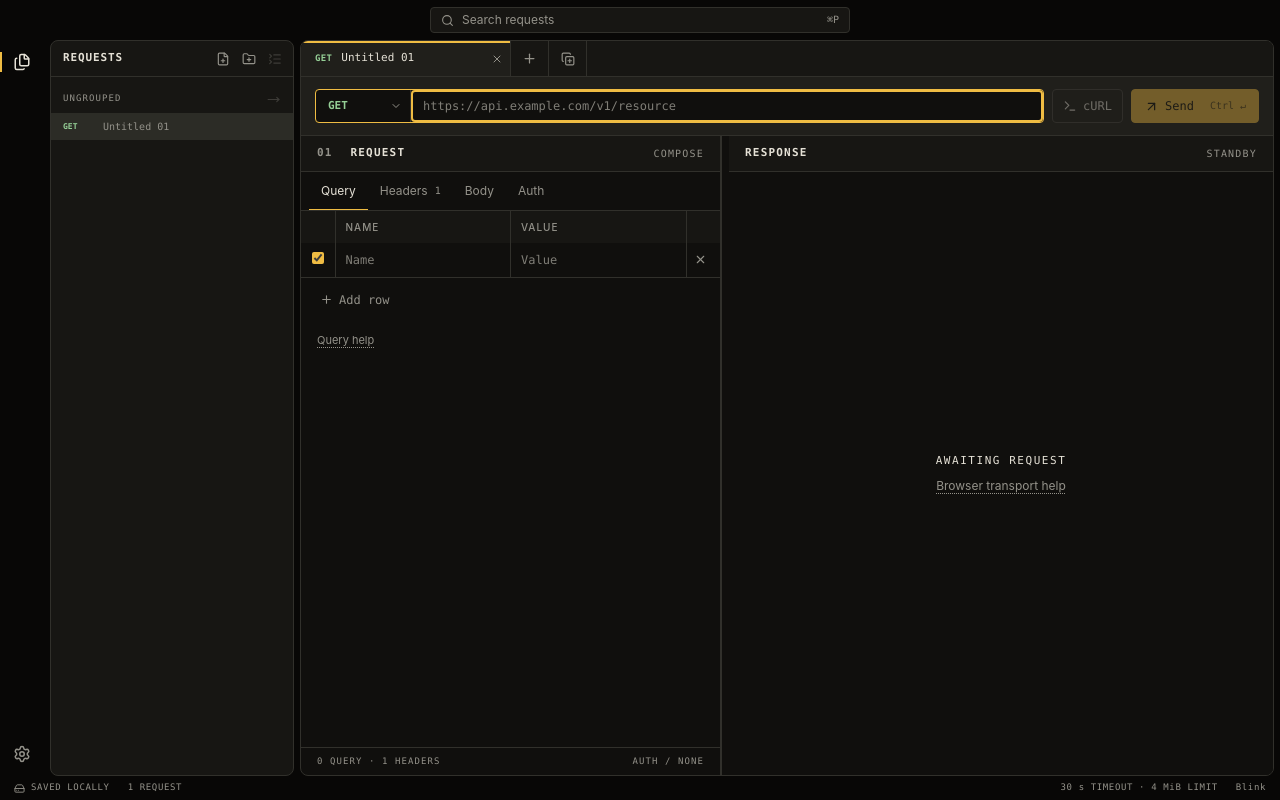
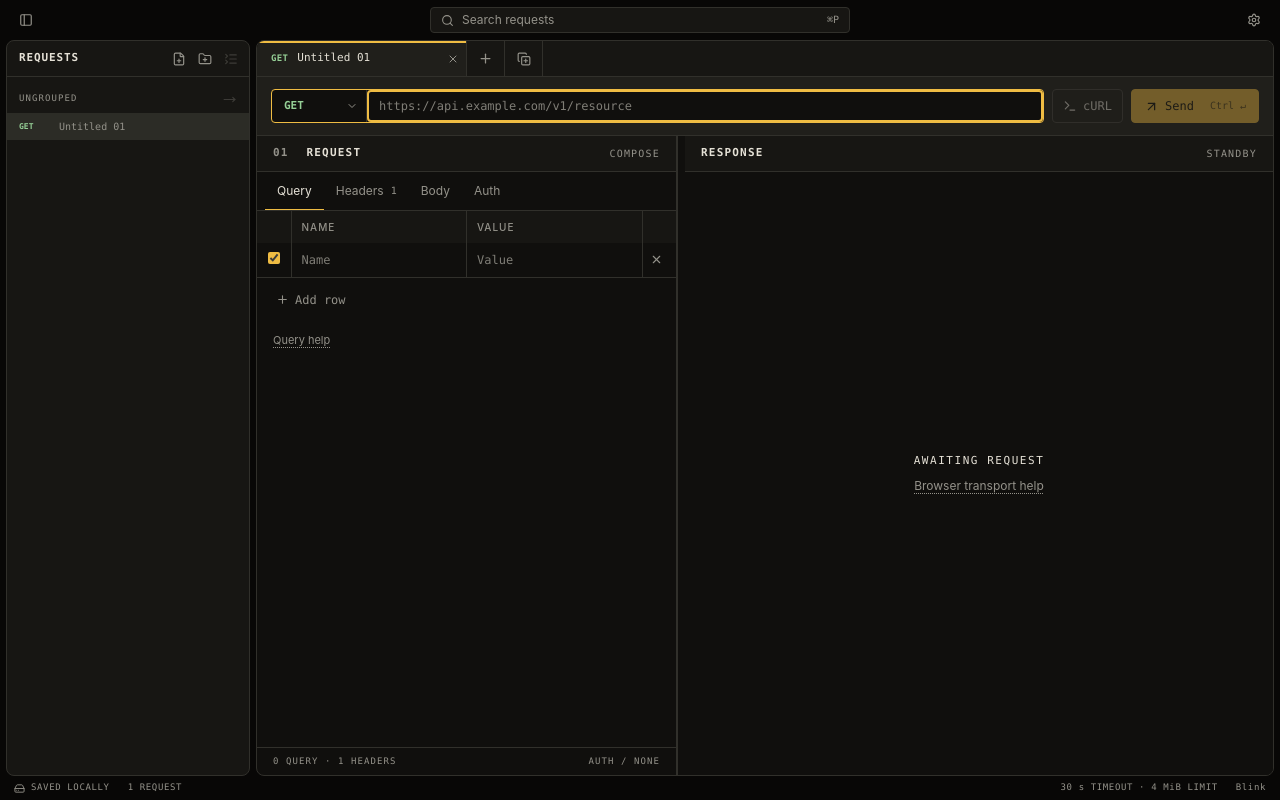
Before and after one commit to f0ursqu4r3/blink, a Vue app: page / in a window 1280 px wide. Built offline with nearby package versions, Linux system fonts and the light colour scheme.

Commit message:
feat: move Browser toggle and Settings to the title bar

```diff
--- a/src/App.vue
+++ b/src/App.vue
@@ -9,7 +9,6 @@ import GroupSettingsDialog from "@/components/GroupSettingsDialog.vue";
 import ApplicationSettingsDialog from "@/components/ApplicationSettingsDialog.vue";
 import WorkspaceStorageNotice from "@/components/WorkspaceStorageNotice.vue";
 import HelpTooltip from "@/components/HelpTooltip.vue";
-import ActivityBar from "@/components/ActivityBar.vue";
 import CommandCenter from "@/components/CommandCenter.vue";
 import { useTheme } from "@/composables/useTheme";
 import { nativeTransport } from "@/lib/transport";
@@ -64,6 +63,13 @@ const { name: themeName } = useTheme();
 // Tauri draws the macOS traffic lights over the title bar.
 const macOverlay = nativeTransport && /Mac/.test(navigator.userAgent);
 const mobileBrowserOpen = ref(false);
+const narrow = ref(false);
+const browserVisible = computed(() =>
+  narrow.value ? mobileBrowserOpen.value : !sidebarCollapsed.value,
+);
+const browserToggleLabel = computed(() =>
+  browserVisible.value ? "Hide request browser" : "Show request browser",
+);
 const selectedRequestIds = ref<number[]>([]);
 const selectionAnchorId = ref<number | null>(null);
 const closeTarget = computed(() =>
@@ -133,6 +139,14 @@ function handleSaveGroupSettings(
   groupSettingsOpen.value = false;
 }
 
+function toggleBrowser() {
+  if (narrow.value) {
+    mobileBrowserOpen.value = !mobileBrowserOpen.value;
+    sidebarCollapsed.value = false;
+  } else {
+    sidebarCollapsed.value = !sidebarCollapsed.value;
+  }
+}
 function select(id: number) {
   mobileBrowserOpen.value = false;
   activeId.value = id;
@@ -295,6 +309,18 @@ function onKey(event: KeyboardEvent) {
 }
 onMounted(() => window.addEventListener("keydown", onKey));
 onUnmounted(() => window.removeEventListener("keydown", onKey));
+
+let narrowQuery: MediaQueryList | undefined;
+function updateNarrow(event: MediaQueryListEvent) {
+  narrow.value = event.matches;
+}
+onMounted(() => {
+  if (typeof window.matchMedia !== "function") return;
+  narrowQuery = window.matchMedia("(max-width: 760px)");
+  narrow.value = narrowQuery.matches;
+  narrowQuery.addEventListener("change", updateNarrow);
+});
+onUnmounted(() => narrowQuery?.removeEventListener("change", updateNarrow));
 </script>
 
 <template>
@@ -303,36 +329,27 @@ onUnmounted(() => window.removeEventListener("keydown", onKey));
     :inert="closing || undefined"
   >
     <header
-      class="relative flex h-10 shrink-0 items-center justify-center px-2"
-      :class="{ 'px-18': macOverlay }"
+      class="grid h-10 shrink-0 grid-cols-[1fr_auto_1fr] items-center"
       data-title-bar
       data-tauri-drag-region
     >
-      <Button
-        variant="ghost"
-        class="absolute left-2 min-[761px]:hidden"
-        :aria-label="
-          mobileBrowserOpen ? 'Hide request browser' : 'Show request browser'
-        "
-        :aria-expanded="mobileBrowserOpen"
-        aria-controls="request-browser"
-        @click="
-          mobileBrowserOpen = !mobileBrowserOpen;
-          sidebarCollapsed = false;
-        "
+      <div
+        class="flex justify-start pl-2"
+        :class="{ 'pl-18': macOverlay }"
+        data-tauri-drag-region
       >
-        <PanelLeft :size="14" aria-hidden="true" />
-      </Button>
-      <Button
-        variant="ghost"
-        class="absolute right-2 min-[761px]:hidden"
-        aria-label="Application settings"
-        title="Application settings"
-        data-title-settings
-        @click="openApplicationSettings($event)"
-      >
-        <Settings :size="14" aria-hidden="true" />
-      </Button>
+        <Button
+          variant="ghost"
+          :aria-pressed="browserVisible"
+          :aria-label="browserToggleLabel"
+          :title="browserToggleLabel"
+          aria-controls="request-browser"
+          data-title-browser
+          @click="toggleBrowser"
+        >
+          <PanelLeft :size="14" aria-hidden="true" />
+        </Button>
+      </div>
       <CommandCenter
         v-if="ready"
         ref="commandCenter"
@@ -340,6 +357,17 @@ onUnmounted(() => window.removeEventListener("keydown", onKey));
         :groups="groups"
         @select="selectFromSearch"
       />
+      <div class="flex justify-end pr-2" data-tauri-drag-region>
+        <Button
+          variant="ghost"
+          aria-label="Application settings"
+          title="Application settings · Cmd/Ctrl+,"
+          data-title-settings
+          @click="openApplicationSettings($event)"
+        >
+          <Settings :size="14" aria-hidden="true" />
+        </Button>
+      </div>
     </header>
     <WorkspaceStorageNotice
       :error="storageError"
@@ -351,14 +379,8 @@ onUnmounted(() => window.removeEventListener("keydown", onKey));
     />
     <div
       v-if="ready"
-      class="relative flex min-w-0 min-h-0 flex-1 gap-1.5 pr-1.5 max-[760px]:gap-0 max-[760px]:pr-0"
+      class="relative flex min-w-0 min-h-0 flex-1 gap-1.5 px-1.5 max-[760px]:gap-0 max-[760px]:px-0"
     >
-      <ActivityBar
-        class="max-[760px]:hidden"
-        :browser-open="!sidebarCollapsed"
-        @toggle-browser="sidebarCollapsed = !sidebarCollapsed"
-        @open-settings="openApplicationSettings($event)"
-      />
       <button
         v-if="mobileBrowserOpen"
         type="button"
--- a/src/components/ActivityBar.vue
+++ /dev/null
@@ -1,58 +0,0 @@
-<script setup lang="ts">
-import { Files, Settings } from "lucide-vue-next";
-
-defineProps<{ browserOpen: boolean }>();
-const emit = defineEmits<{
-  toggleBrowser: [];
-  openSettings: [event: MouseEvent];
-}>();
-</script>
-
-<template>
-  <nav
-    class="flex w-11 shrink-0 flex-col items-center gap-1 py-1"
-    aria-label="Activity bar"
-    data-activity-bar
-  >
-    <button
-      type="button"
-      class="activity-button"
-      data-activity="browser"
-      aria-label="Request browser"
-      title="Request browser"
-      aria-controls="request-browser"
-      :aria-pressed="browserOpen"
-      @click="emit('toggleBrowser')"
-    >
-      <Files :size="18" aria-hidden="true" />
-    </button>
-    <button
-      type="button"
-      class="activity-button mt-auto"
-      data-activity="settings"
-      aria-label="Application settings"
-      title="Application settings · Cmd/Ctrl+,"
-      @click="emit('openSettings', $event)"
-    >
-      <Settings :size="18" aria-hidden="true" />
-    </button>
-  </nav>
-</template>
-
-<style scoped>
-@reference "../style.css";
-.activity-button {
-  @apply relative flex size-9 items-center justify-center rounded text-muted-foreground hover:bg-accent hover:text-foreground;
-}
-.activity-button[aria-pressed="true"] {
-  @apply text-foreground;
-}
-/* Active marker on the outer edge, as in VS Code. */
-.activity-button[aria-pressed="true"]::before {
-  position: absolute;
-  inset: 8px auto 8px -4px;
-  width: 2px;
-  content: "";
-  background: var(--primary);
-}
-</style>
```
Also changed, not shown: 3 other files (tests, documents, lock files or other folders).
